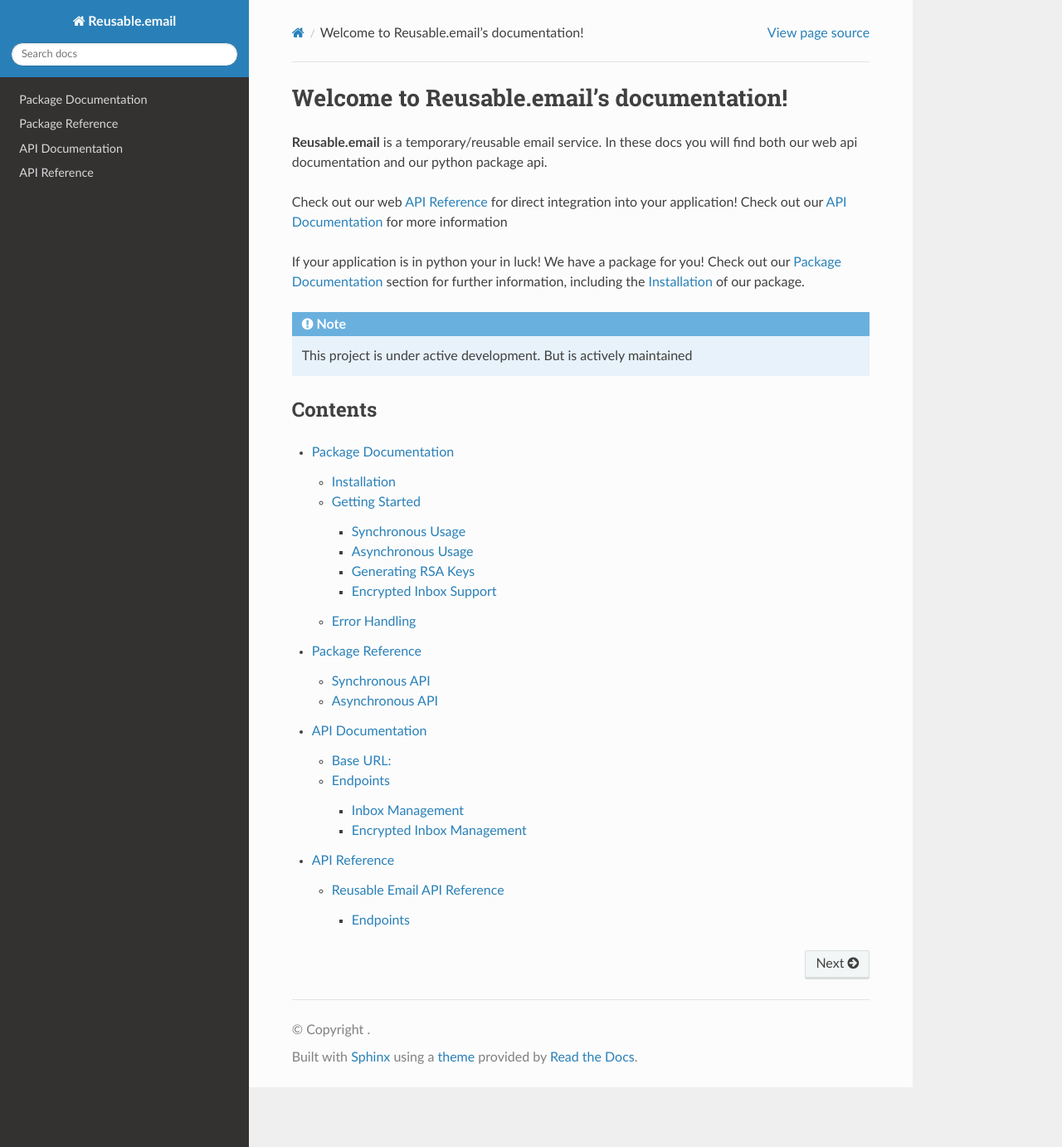
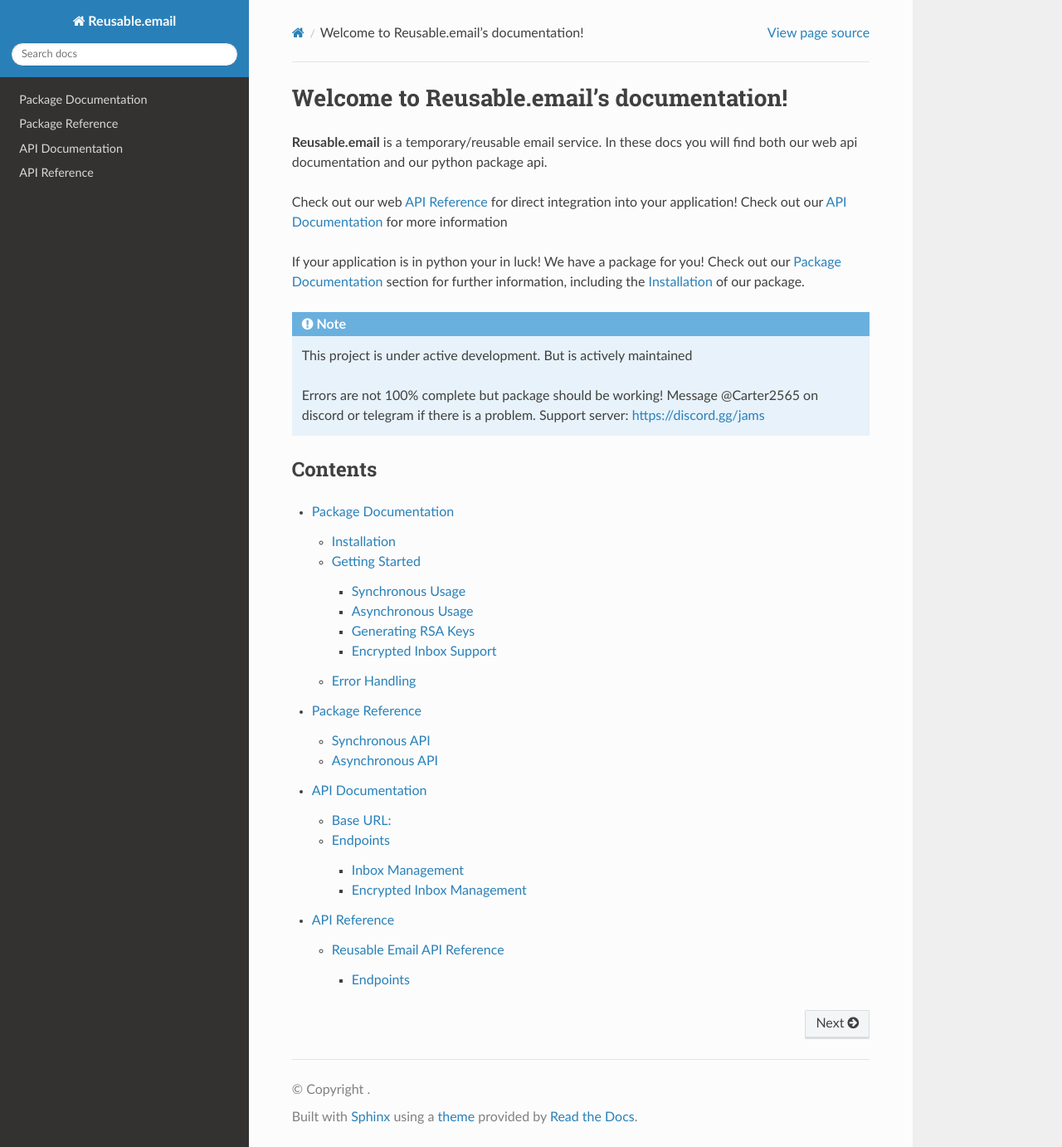
Before and after one commit to Carter2565/Reusable-email, a Sphinx documentation site: the page built from docs/source/index.rst, in a window 1280 px wide and 1382 px high. Shown: the whole window at 83% size. Built offline with Sphinx 7.4.7 and the Read the Docs theme 3.1.0, drawn with Linux system fonts in a browser that asks for light colours.

Commit message:
modified:   docs/source/index.rst

```diff
--- a/docs/source/index.rst
+++ b/docs/source/index.rst
@@ -15,6 +15,10 @@
 
    This project is under active development. But is actively maintained
 
+   Errors are not 100% complete but package should be working!
+   Message @Carter2565 on discord or telegram if there is a problem.
+   Support server: https://discord.gg/jams
+
 Contents
 --------
 
```
